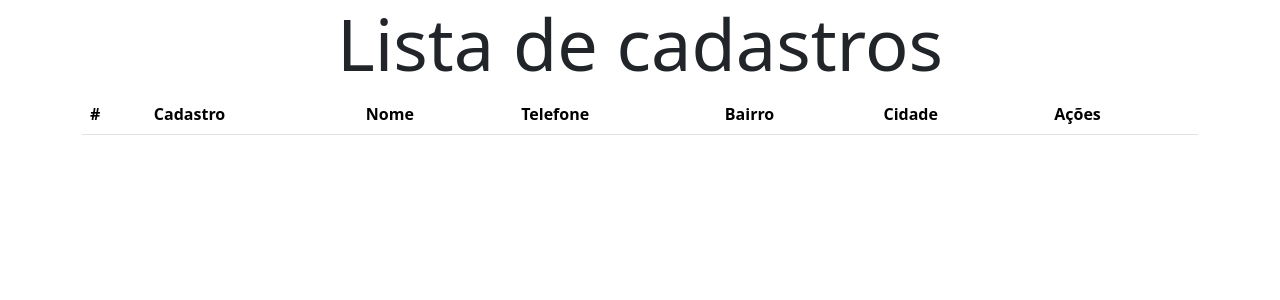
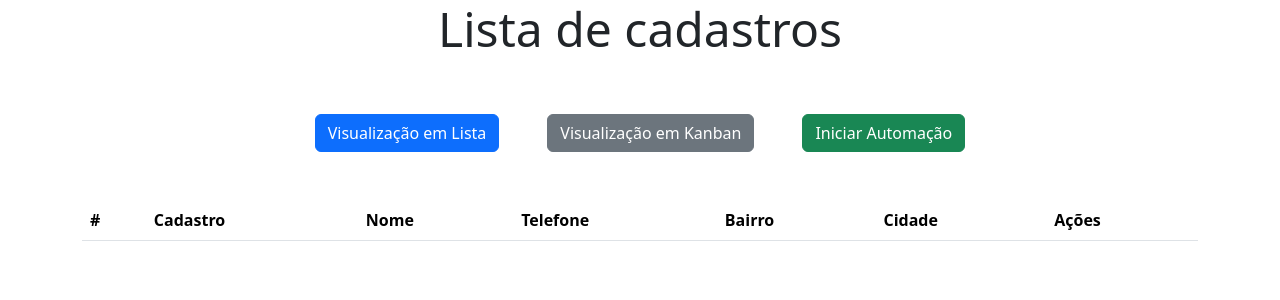
Before and after one commit to WaldembergDev/portal-cadastros, a Django app: page /registros/listar_cadastros/ in a window 1280 px wide. Shown: the top 300 px of the page. Run offline with Django 5.2, Linux system fonts and the light colour scheme; data that the repository does not hold is empty.

Commit message:
chore: ajustado o título da visualização em kanban e listar_cadastros

```diff
--- a/registros/templates/listar_cadastros.html
+++ b/registros/templates/listar_cadastros.html
@@ -2,8 +2,13 @@
 {% block title %}Listar Cadastros{% endblock %}
 {% block content %}
 <div class="container">
-  <h1 class="display-2 text-center">Lista de cadastros</h1>
-  <table class="table table-striped table-hover">
+  <h1 class="display-5 text-center">Lista de cadastros</h1>
+  <div class="d-flex justify-content-center gap-5 pt-5">
+      <a class="btn btn-primary" href="{% url 'listar_cadastros' %}">Visualização em Lista</a>
+      <a class="btn btn-secondary" href="{%url 'visualizacao_kanban' %}">Visualização em Kanban</a>
+      <a class="btn btn-success" href="">Iniciar Automação</a>
+  </div>
+  <table class="table table-striped table-hover mt-5">
     <thead>
       <tr>
         <th scope="col">#</th>
--- a/registros/templates/visualizacao_kanban.html
+++ b/registros/templates/visualizacao_kanban.html
@@ -5,7 +5,7 @@
     <link rel="stylesheet" href="{% static 'registros/css/style.css' %}">
 {% endblock %}
 {% block content %}
-    <h1 class="text-center">Visualização em Kanban</h1>
+    <h1 class="display-5 text-center">Visualização em Kanban</h1>
     <div class="d-flex justify-content-center gap-5 pt-5">
             <a class="btn btn-primary" href="{% url 'listar_cadastros' %}">Visualização em Lista</a>
             <a class="btn btn-secondary" href="{%url 'visualizacao_kanban' %}">Visualização em Kanban</a>
```
